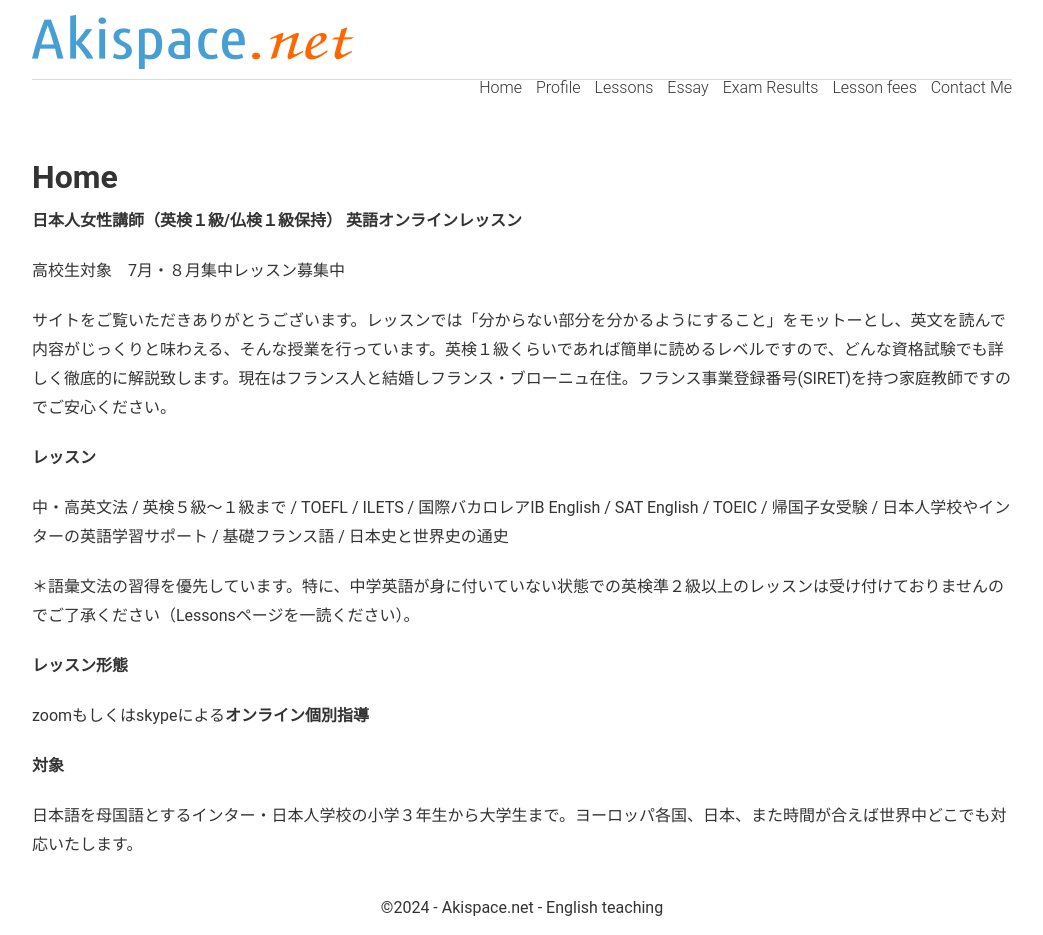
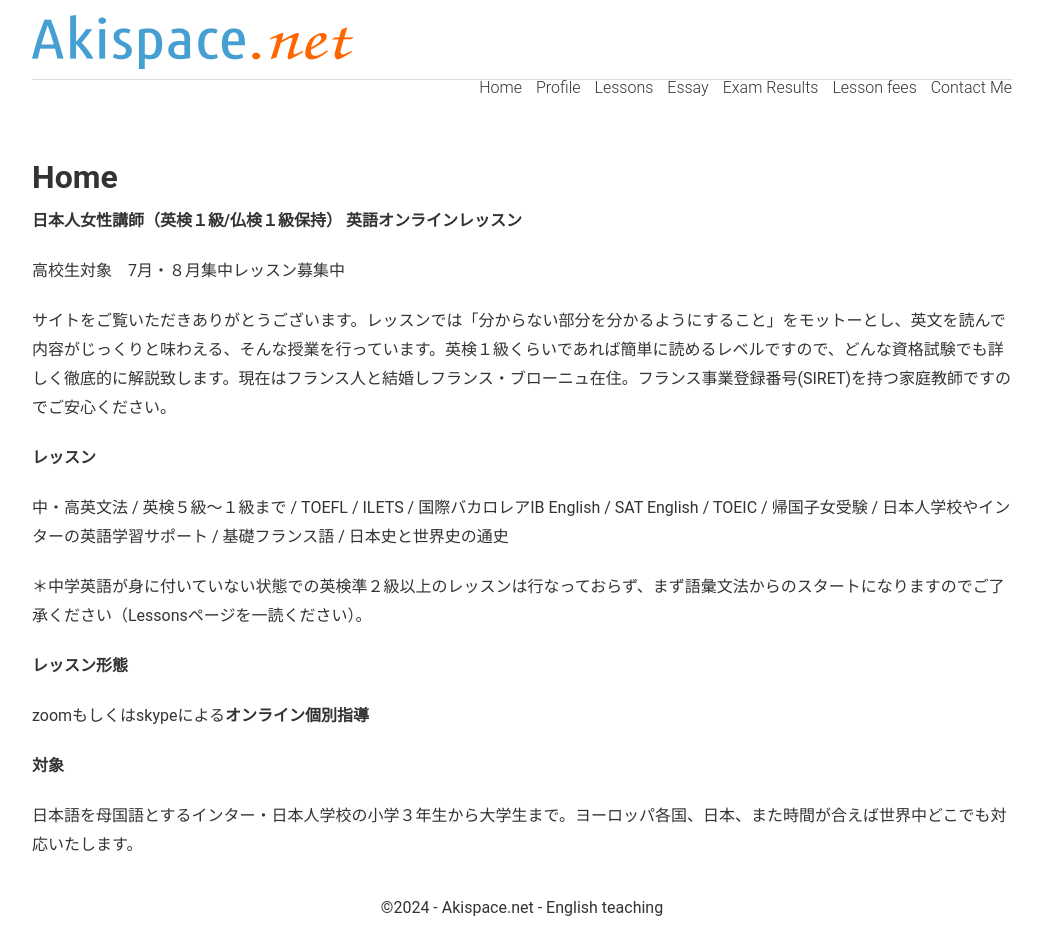
Before and after one commit to phocean/akispace, a Jekyll site: the page built from index.md, in a window 1280 px wide. Shown: the whole page, without its empty margins (118-1161 px from the left). Built offline with Jekyll 4.4.1, drawn with Linux system fonts in a browser that asks for light colours.

Commit message:
Update index.md

```diff
--- a/index.md
+++ b/index.md
@@ -18,7 +18,7 @@ description: オンライン英語家庭教師　小学生から大学生まで
 
 中・高英文法 / 英検５級〜１級まで / TOEFL / ILETS / 国際バカロレアIB English / SAT English / TOEIC / 帰国子女受験 / 日本人学校やインターの英語学習サポート / 基礎フランス語 / 日本史と世界史の通史
 
-＊語彙文法の習得を優先しています。特に、中学英語が身に付いていない状態での英検準２級以上のレッスンは受け付けておりませんのでご了承ください（Lessonsページを一読ください）。
+＊中学英語が身に付いていない状態での英検準２級以上のレッスンは行なっておらず、まず語彙文法からのスタートになりますのでご了承ください（Lessonsページを一読ください）。
 
 **レッスン形態**
 
```
